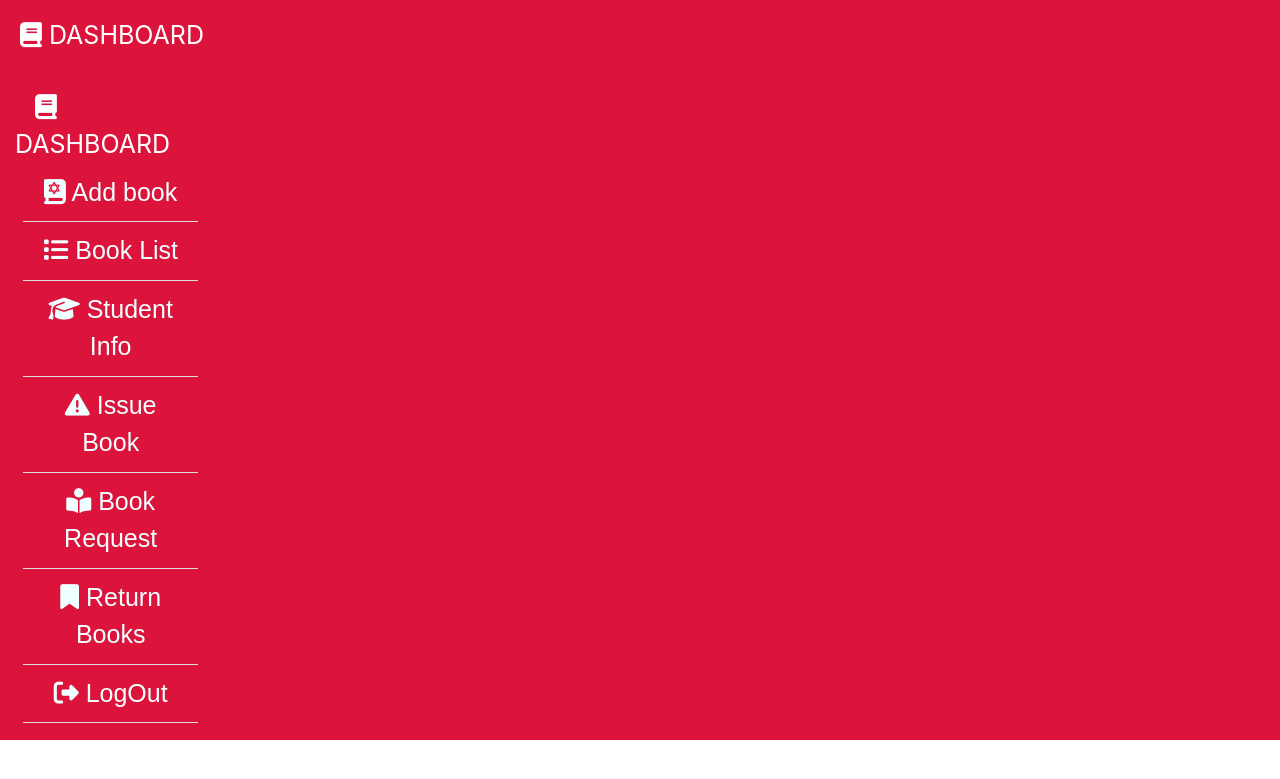
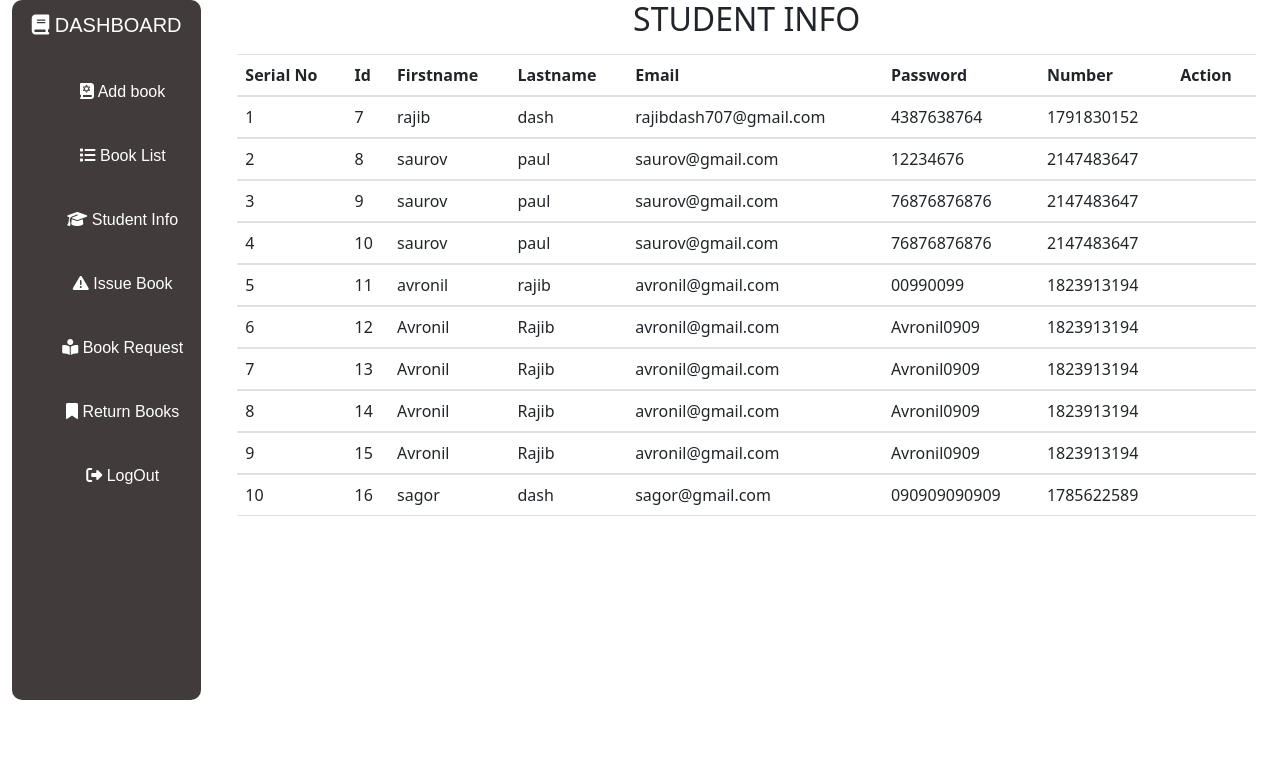
Before and after one commit to razibdash/Gnosis, a PHP site: page /return-books.php in a window 1280 px wide. Shown: the top 779 px of the page. Run offline with PHP 8.4, Linux system fonts and the light colour scheme; data comes from the database, SQL or seed files in the repository.

Commit message:
some code chabge

```diff
--- a/add-new-book.php
+++ b/add-new-book.php
@@ -10,7 +10,6 @@
     <link rel="stylesheet" href="https://cdnjs.cloudflare.com/ajax/libs/font-awesome/6.4.0/css/all.min.css">
     <link rel="stylesheet" href="https://stackpath.bootstrapcdn.com/bootstrap/4.3.1/css/bootstrap.min.css"
      integrity="sha384-ggOyR0iXCbMQv3Xipma34MD+dH/1fQ784/j6cY/iJTQUOhcWr7x9JvoRxT2MZw1T" crossorigin="anonymous">
-
      <link rel="stylesheet" href="./css/style.css">
 
   </head>
--- a/book-request.php
+++ b/book-request.php
@@ -10,7 +10,7 @@
     <link rel="stylesheet" href="https://cdnjs.cloudflare.com/ajax/libs/font-awesome/6.4.0/css/all.min.css">
     <link rel="stylesheet" href="https://stackpath.bootstrapcdn.com/bootstrap/4.3.1/css/bootstrap.min.css"
      integrity="sha384-ggOyR0iXCbMQv3Xipma34MD+dH/1fQ784/j6cY/iJTQUOhcWr7x9JvoRxT2MZw1T" crossorigin="anonymous">
-     <link rel="stylesheet" href="./css/admin-css.css">
+     <link rel="stylesheet" href="./css/style.css">
 
   </head>
   <body>
@@ -33,9 +33,7 @@
 
     ?>
     <div class="header">
-              <div class="admin">
-              <a href="adminDashboard.php"><span><i class="fa-solid fa-book"></i> DASHBOARD</span></a>
-             </div>
+
                <div class="admin-section">
                   <div class="container-fluid">
                     <div class="row">
--- a/css/add-new-book.css
+++ /dev/null
@@ -1,3 +0,0 @@
-.header .new-book{
-    height: 700px;
-}
--- a/css/admin-css.css
+++ /dev/null
@@ -1,98 +0,0 @@
-.header{
-    background: crimson;
-    color: white;
-}
-
-.header .admin{
-    padding: 17px 0px;
-    font-size: 25px;
-}
-.header .admin a{
-    text-decoration: none;
-    color: white;
-    padding: 20px;
-}
-.header .admin-section
-{
-    background: tomato;
-    height: 700px;
-}
-.header .manu{}
-.header .manu ul{
-    list-style-type: none;
-        margin: auto;
-        margin-left: -32px;
-
-}
-.header .manu ul li{
-
-}
-
-.header .manu ul li a{
-    text-decoration: none;
-    color: azure;
-    padding: 10px;
-    display: block;
-    text-align: center;
-    border-bottom: 1px solid #ddd;
-    font-family: arial;
-   transform:.5s ;
-   transition: .5s;
-
-}
-.header .manu ul li a:hover{
-    background: black;
-}
-
-
-/*book-count*/
-.book-count {
-    border-radius: 5px;
-    background: blue;
-    height: 150px;
-    margin-top: 50px;
-    box-shadow: 0px 0px 6px black;
-    text-align: center;
-    transform:.5s ;
-    transition: .5s;
-}
-.book-count:hover{
-    background: rgb(36, 36, 195);
-}
-.student-count {
-    border-radius: 5px;
-    background: blue;
-    height: 150px;
-    margin-top: 50px;
-    box-shadow: 0px 0px 6px black;
-    text-align: center;
-    transform:.5s ;
-    transition: .5s;
-}
-.student-count:hover{
-    background: rgb(36, 36, 195);
-}
-.issue-book-count {
-    border-radius: 5px;
-    background: blue;
-   height: 150px;
-    margin-top: 50px;
-    box-shadow: 0px 0px 6px black;
-    text-align: center;
-    margin-right: 20px;
-    transform:.5s ;
-    transition: .5s;
-}
-.issue-book-count:hover{
-    background: rgb(36, 36, 195);
-}
-
-i.fa-solid.fa-book .icon-dada {
-    font-size: 50px;
-    color: white;
-}
-i .fa-solid .fa-graduation-cap .icon-dada{
-       font-size: 50px;
-    color: white;
-
-}
--- a/issue-book.php
+++ b/issue-book.php
@@ -10,7 +10,7 @@
     <link rel="stylesheet" href="https://cdnjs.cloudflare.com/ajax/libs/font-awesome/6.4.0/css/all.min.css">
     <link rel="stylesheet" href="https://stackpath.bootstrapcdn.com/bootstrap/4.3.1/css/bootstrap.min.css"
      integrity="sha384-ggOyR0iXCbMQv3Xipma34MD+dH/1fQ784/j6cY/iJTQUOhcWr7x9JvoRxT2MZw1T" crossorigin="anonymous">
-     <link rel="stylesheet" href="./css/admin-css.css">
+     <link rel="stylesheet" href="./css/style.css">
 
   </head>
   <body>
@@ -33,9 +33,6 @@
 
     ?>
     <div class="header">
-        <div class="admin">
-        <a href="adminDashboard.php"><span><i class="fa-solid fa-book"></i> DASHBOARD</span></a>
-        </div>
         <div class="container-fluid">
            <div class="admin-section">
            <div class="row">
--- a/return-books.php
+++ b/return-books.php
@@ -1,7 +1,7 @@
 <!doctype html>
 <html lang="en">
   <head>
-    <title>Admin pennel</title>
+    <title>Title</title>
     <!-- Required meta tags -->
     <meta charset="utf-8">
     <meta name="viewport" content="width=device-width, initial-scale=1, shrink-to-fit=no">
@@ -10,15 +10,60 @@
     <link rel="stylesheet" href="https://cdnjs.cloudflare.com/ajax/libs/font-awesome/6.4.0/css/all.min.css">
     <link rel="stylesheet" href="https://stackpath.bootstrapcdn.com/bootstrap/4.3.1/css/bootstrap.min.css"
      integrity="sha384-ggOyR0iXCbMQv3Xipma34MD+dH/1fQ784/j6cY/iJTQUOhcWr7x9JvoRxT2MZw1T" crossorigin="anonymous">
-     <link rel="stylesheet" href="./css/admin-css.css">
+     <link href="https://cdn.jsdelivr.net/npm/bootstrap@5.2.3/dist/css/bootstrap.min.css" rel="stylesheet">
+  <script src="https://cdn.jsdelivr.net/npm/bootstrap@5.2.3/dist/js/bootstrap.bundle.min.js"></script>
+  <link rel="stylesheet" href="./css/style.css">
+     <style type="text/css">
+    a{
+        color:white;
+        text-decoration:none;
+    }
+    a:hover{
+        color:black;
+        text-decoration:none;
+    }
+    .student-info-table h2{
+        text-align: center;
+    }
+
+     </style>
 
 </head>
 <body>
+  <div class="header">
+    <div class="container-fluid">
+      <div class="admin-section">
+
+            <div class="row">
+                <div class="col-md-2">
+               <?php
+                require_once("side_bar.php");
+               ?>
+                </div>
+                <div class="col-md-10">
+                <div class="student-info-table">
+                    <h2>STUDENT INFO</h2>
+                    <div class="container mt-3">
                     <?php
     $connect=mysqli_connect('localhost','root','','library');
     $query="SELECT * FROM `student_login_info`";
 
     $data_sharing=mysqli_query($connect,$query);
+    ?>
+    <table class="table table-hover">
+    <thead>
+    <tr>
+        <th>Serial No</th>
+        <th>Id</th>
+        <th>Firstname</th>
+        <th>Lastname</th>
+        <th>Email</th>
+        <th>Password</th>
+        <th>Number</th>
+        <th>Action</th>
+    </tr>
+    </thead>
+<?php
    $count=0;
     while($row=mysqli_fetch_assoc($data_sharing))
     {
@@ -29,19 +74,41 @@
         $pass=$row['password'];
         $number=$row['number'];
         $count++;
+        ?>
+        <tbody>
+                        <tr>
+                        <td><?php echo $count?></td>
+                            <td><?php echo $id?></td>
+                            <td><?php echo $first?></td>
+                            <td><?php echo $last_name?></td>
+                            <td><?php echo $email?></td>
+                            <td><?php echo $pass?></td>
+                            <td><?php echo $number?></td>
+                            <td><a href="student-delete.php?id=<?php echo $id ?>">Delete</a></td>
+                            <?php
+
+
+                            ?>
+                        </tr>
+                </tbody>
+ <?php
     }
 
+
+
     ?>
-    <div class="header">
+                    </table>
+                    </div>
+                </div>
+            </div>
+        </div>
+</div>
+</div>
 
-        <div class="admin">
-        <a href=""><span><i class="fa-solid fa-book"></i> DASHBOARD</span></a>
-        </div>
-        <div class="container-fluid">
-           <div class="admin-sextion">
-           <div class="row">
-                <div class="col-md-2">
-                <?php
-                   require_once("side_bar.php");
-                  ?>
-                </div>
+    <!-- Optional JavaScript -->
+    <!-- jQuery first, then Popper.js, then Bootstrap JS -->
+    <script src="https://code.jquery.com/jquery-3.3.1.slim.min.js" integrity="sha384-q8i/X+965DzO0rT7abK41JStQIAqVgRVzpbzo5smXKp4YfRvH+8abtTE1Pi6jizo" crossorigin="anonymous"></script>
+    <script src="https://cdnjs.cloudflare.com/ajax/libs/popper.js/1.14.7/umd/popper.min.js" integrity="sha384-UO2eT0CpHqdSJQ6hJty5KVphtPhzWj9WO1clHTMGa3JDZwrnQq4sF86dIHNDz0W1" crossorigin="anonymous"></script>
+    <script src="https://stackpath.bootstrapcdn.com/bootstrap/4.3.1/js/bootstrap.min.js" integrity="sha384-JjSmVgyd0p3pXB1rRibZUAYoIIy6OrQ6VrjIEaFf/nJGzIxFDsf4x0xIM+B07jRM" crossorigin="anonymous"></script>
+  </body>
+</html>
```
Also changed, not shown: book-list.php (+3 -7 lines), css/student_info.css (deleted, +0 -8 lines), student-info.php (+1 -6 lines), css/student-list.css (deleted). Lines whose indentation alone changed are shown as unchanged.
